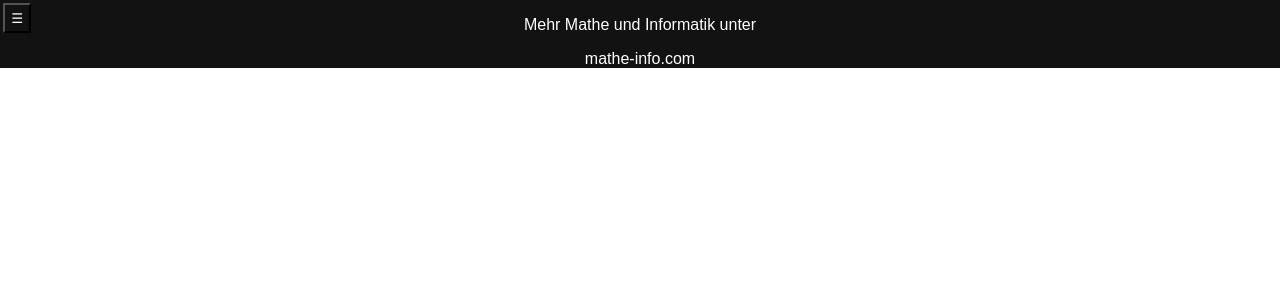
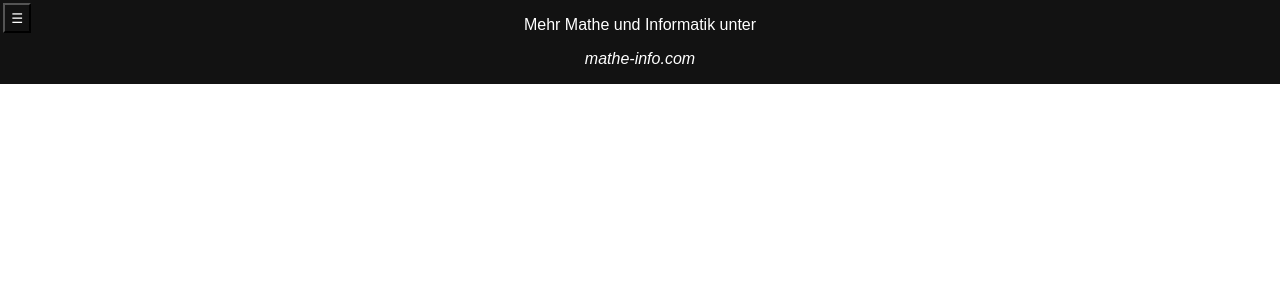
Before and after one commit to thomasklein1982/self-cam, a Vue app: page / in a window 1280 px wide. Shown: the top 300 px of the page. Built offline with nearby package versions, Linux system fonts and the light colour scheme.

Commit message:
markdown support added

```diff
--- a/package.json
+++ b/package.json
@@ -7,13 +7,14 @@
     "dev": "vite"
   },
   "dependencies": {
+    "marked": "^4.0.17",
     "register-service-worker": "^1.7.1",
     "vite-plugin-pwa": "^0.11.2",
     "vue": "^3.2.6"
   },
   "devDependencies": {
     "@vitejs/plugin-vue": "^1.6.0",
-    "@vue/cli-plugin-pwa": "~4.5.0",
+    "@vue/cli-plugin-pwa": "^5.0.4",
     "@vue/compiler-sfc": "^3.0.5",
     "vite": "^2.5.1"
   }
--- a/src/App.vue
+++ b/src/App.vue
@@ -13,7 +13,7 @@ import TopDiv from './components/top-div.vue'
 export default {
   data(){
     return {
-      version: "3"
+      version: "4"
     }
   },
   components: { selfCam, TopDiv },
--- a/src/components/top-div.vue
+++ b/src/components/top-div.vue
@@ -1,6 +1,6 @@
 <template>
   <div id="top" :style="{'font-size': fontSize, 'background-color': settings.background, 'color': settings.foreground}">
-    <div v-html="settings.html">
+    <div v-html="markdown">
 
     </div>
 
@@ -20,6 +20,7 @@
 </template>
 
 <script>
+import { marked } from 'marked';
 export default {
   watch: {
     showSettings(){
@@ -31,6 +32,9 @@ export default {
   computed: {
     fontSize(){
       return (this.settings.size*1.5+70)+"%";
+    },
+    markdown(){
+      return marked(this.settings.html);
     }
   },
   data(){
@@ -75,12 +79,7 @@ export default {
         force=confirm("Willst du wirklich alles auf die Ursprungswerte zurücksetzen?");
       }
       if(force){
-        settingsObject.html=`<p>
-  Mehr Mathe und Informatik unter
-</p>
-<div>
-  mathe-info.com
-</div>`;
+        settingsObject.html="Mehr Mathe und Informatik unter\n\n*mathe-info.com*";
         settingsObject.foreground="#ffffff";
         settingsObject.background="#121212";
       }
```
Also changed, not shown: 1 other file (tests, documents, lock files or other folders).
